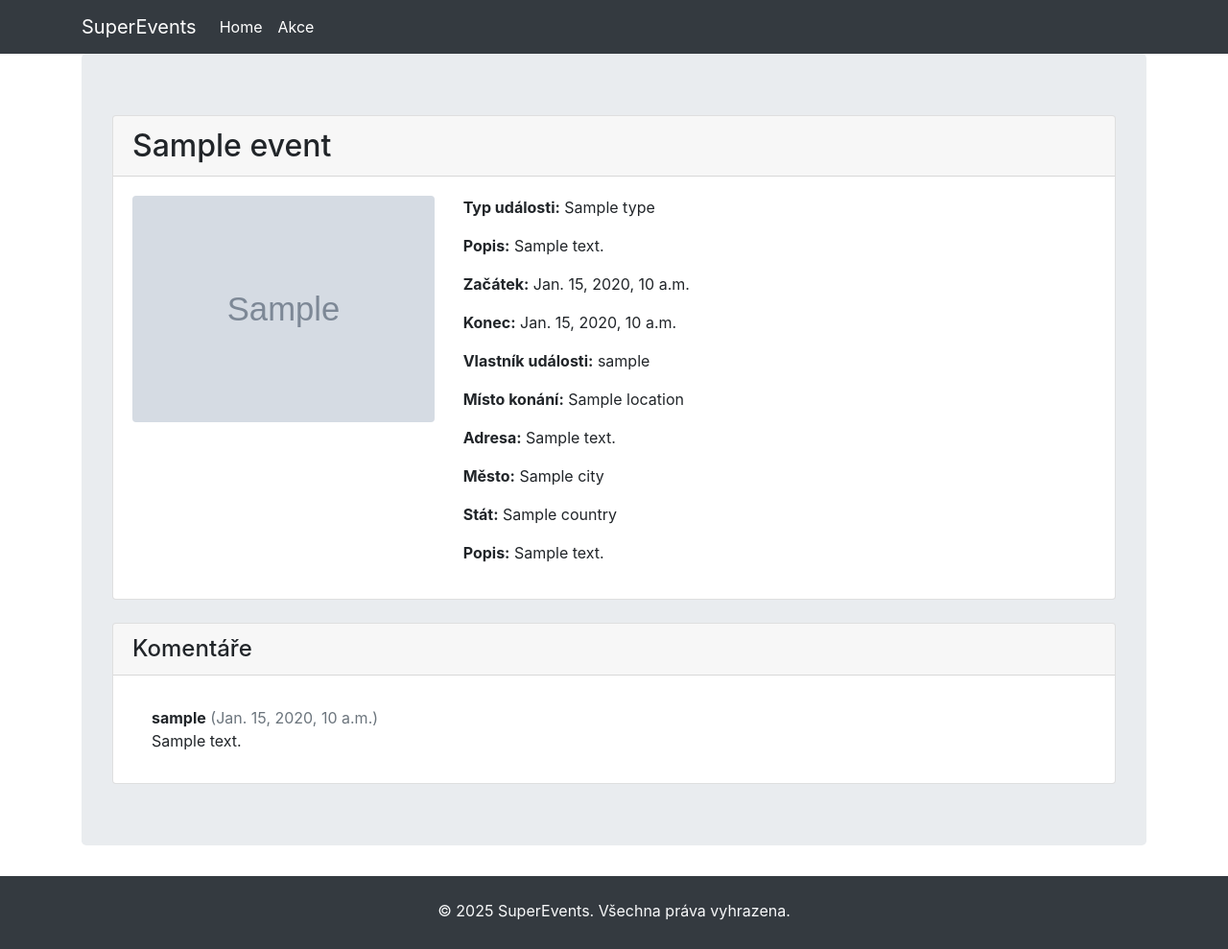
After one commit to AFitzpatrik/petr_ondra_patrik_finalni_projekt, a Django app: page /event/1/ in a window 1280 px wide. The commit adds this page. Shown: the whole page at 96% size. Run offline with Django 5.2, Linux system fonts and the light colour scheme; tables that the repository leaves empty hold one stand-in row (values such as "Sample post"); grey boxes marked "Sample" are stand-in pictures; parts of the project's set-up code (start-up, migrations or seed data) failed here and were passed over; some libraries are stand-ins or nearby versions.

Commit message:
- Create feature 2.1, 2.2, 2.3, 2.4, 2.5 Event detail view

```diff
--- a/SuperEvents/settings.py
+++ b/SuperEvents/settings.py
@@ -68,6 +68,7 @@ TEMPLATES = [
                 'django.template.context_processors.request',
                 'django.contrib.auth.context_processors.auth',
                 'django.contrib.messages.context_processors.messages',
+                'django.template.context_processors.i18n',
             ],
         },
     },
--- a/SuperEvents/urls.py
+++ b/SuperEvents/urls.py
@@ -17,10 +17,11 @@ Including another URLconf
 from django.contrib import admin
 from django.urls import path
 
-from viewer.views import home, EventsListView
+from viewer.views import home, EventsListView, EventDetailView
 
 urlpatterns = [
     path('admin/', admin.site.urls),
     path('', home, name='home'),
     path('events/', EventsListView.as_view(), name='events'),
+    path('event/<int:pk>/', EventDetailView.as_view(), name='event-detail'),
 ]
--- a/viewer/templates/base.html
+++ b/viewer/templates/base.html
@@ -1,7 +1,7 @@
 <!DOCTYPE html>
 {% load static %}
 
-<html {% if LANGUAGE_CODE %}lang="{{ LANGUAGE_CODE }}" {% endif %}>
+<html lang="{{ LANGUAGE_CODE|default:'en' }}">
 
 <head>
     <meta charset="utf-8">
--- /dev/null
+++ b/viewer/templates/event_detail.html
@@ -0,0 +1,54 @@
+{% extends 'base.html' %}
+
+{% block title %}
+    Detail události: {{ event.name }}
+{% endblock %}
+
+{% block content %}
+<div class="card mb-4">
+    <div class="card-header">
+        <h2 class="mb-0">{{ event.name }}</h2>
+    </div>
+    <div class="card-body">
+        <div class="row">
+            {% if event.event_image %}
+            <div class="col-md-4 mb-3">
+                <img src="{{ event.event_image.url }}" class="img-fluid rounded" alt="Obrázek události">
+            </div>
+            {% endif %}
+            <div class="col-md-8">
+                <p><strong>Typ události:</strong> {{ event.type.name }}</p>
+                <p><strong>Popis:</strong> {{ event.description }}</p>
+                <p><strong>Začátek:</strong> {{ event.start_date_time }}</p>
+                <p><strong>Konec:</strong> {{ event.end_date_time }}</p>
+                <p><strong>Vlastník události:</strong> {{ event.owner_of_event.username }}</p>
+                <p><strong>Místo konání:</strong> {{ event.location.name }}</p>
+                <p><strong>Adresa:</strong> {{ event.location.address }}</p>
+                <p><strong>Město:</strong> {{ event.location.city.name }}</p>
+                <p><strong>Stát:</strong> {{ event.location.city.country.name }}</p>
+                <p><strong>Popis:</strong> {{ event.description }} </p>
+            </div>
+        </div>
+    </div>
+</div>
+
+<div class="card">
+    <div class="card-header">
+        <h4 class="mb-0">Komentáře</h4>
+    </div>
+    <div class="card-body">
+        {% if event.comments.all %}
+            <ul class="list-group list-group-flush">
+            {% for comment in event.comments.all %}
+                <li class="list-group-item">
+                    <strong>{{ comment.user.username }}</strong> <span class="text-muted">({{ comment.date_time_posted }})</span><br>
+                    {{ comment.content }}
+                </li>
+            {% endfor %}
+            </ul>
+        {% else %}
+            <p>Žádné komentáře.</p>
+        {% endif %}
+    </div>
+</div>
+{% endblock %}
--- a/viewer/views.py
+++ b/viewer/views.py
@@ -1,5 +1,6 @@
 from django.shortcuts import render
 from django.views.generic import ListView
+from django.views.generic import DetailView
 
 from viewer.models import Event
 
@@ -11,3 +12,9 @@ class EventsListView(ListView):
     template_name = 'events.html'
     model = Event
     context_object_name = 'events'
+
+
+class EventDetailView(DetailView):
+    model = Event
+    template_name = 'event_detail.html'
+    context_object_name = 'event'
```
Also changed, not shown: readme.md.
